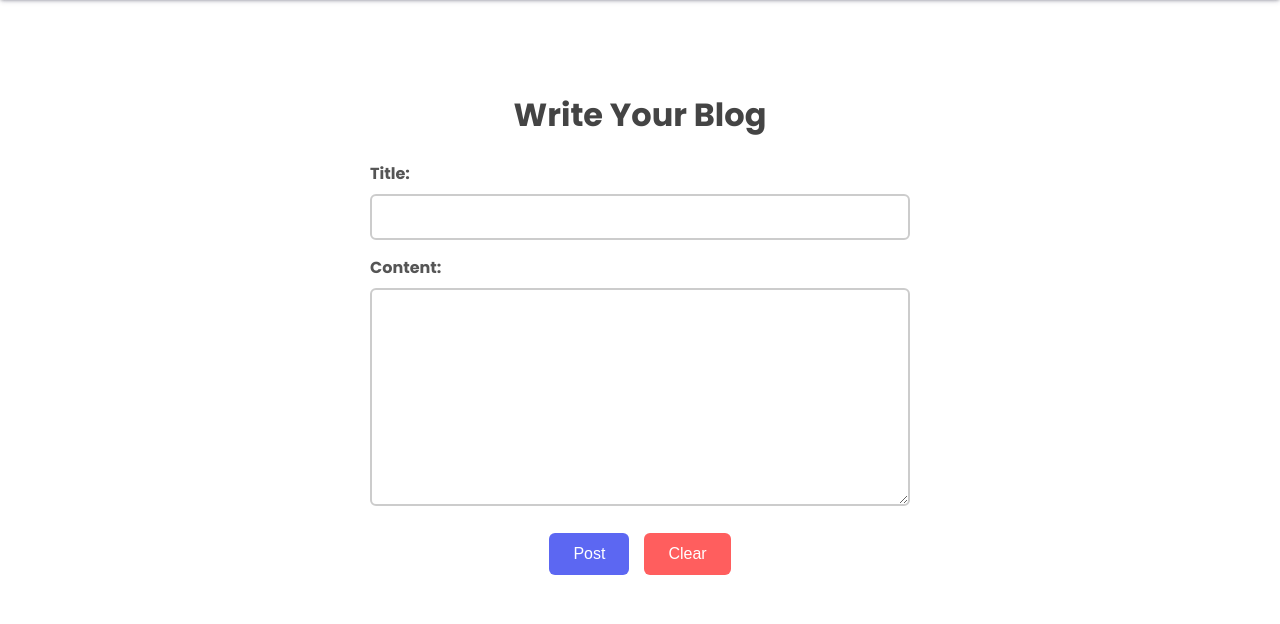
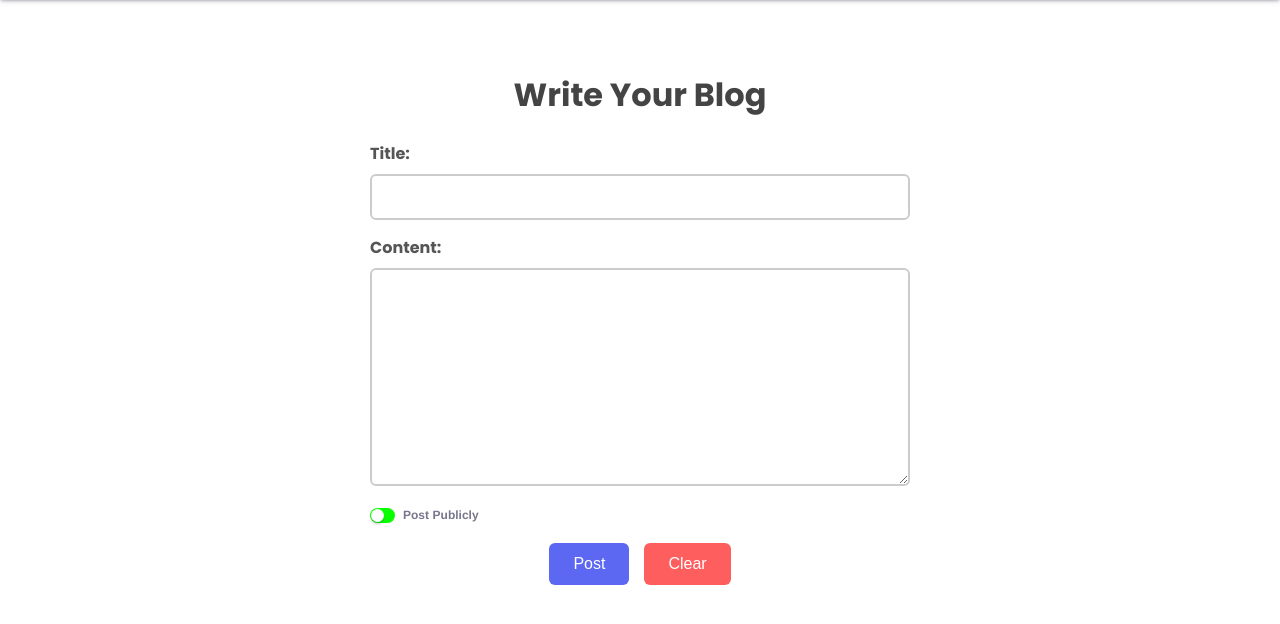
Before and after one commit to darshanm16/Blogging-Platform, a Django app: page /writeblog/ in a window 1280 px wide. Shown: the part 67-691 px from the top of the page. Run offline with Django 5.2, Linux system fonts and the light colour scheme; a user stored in the database is signed in.

Commit message:
added new feature post blog ananymously and display

```diff
--- a/home/models.py
+++ b/home/models.py
@@ -7,6 +7,7 @@ class Blogs(models.Model):
     title=models.CharField(max_length=100)
     content =models.TextField(max_length=10000)
     date =models.DateField()
+    ananymous=models.BooleanField(default=False)
 
     def __str__(self):
         return self.user_name
--- a/home/views.py
+++ b/home/views.py
@@ -174,7 +174,7 @@ def index(request):
     if isinstance(request.user, AnonymousUser):
         return redirect(login_user)
 
-    data=Blogs.objects.exclude(user_name=request.user).values()
+    data=Blogs.objects.exclude(user_name=request.user).order_by('?').values()
     serializer=BlogSerializer(data,many=True)
     d=serializer.data
 
@@ -201,7 +201,12 @@ def writeblog(request):
         user_name =request.user
         title =request.POST.get('title')
         content =request.POST.get('content')
-
+        check =request.POST.get('ananymous')
+        if check=='True':
+            blog=Blogs(user_name=user_name,title=title,content=content,date=datetime.today(),ananymous=True)
+            blog.save()
+            messages.success(request, "Posted Successfully!")
+            return redirect(writeblog)
         blog=Blogs(user_name=user_name,title=title,content=content,date=datetime.today())
         blog.save()
         messages.success(request, "Posted Successfully!")
--- a/static/writeblog.css
+++ b/static/writeblog.css
@@ -1,6 +1,6 @@
 /* General body styles */
 main {
-  font-family: 'Segoe UI', Tahoma, Geneva, Verdana, sans-serif;
+  font-family: "Segoe UI", Tahoma, Geneva, Verdana, sans-serif;
   color: #333;
   margin: 0;
   padding: 0;
@@ -10,14 +10,15 @@ main {
 .form-container {
   width: 90%;
   max-width: 600px;
-  margin: 40px auto;
+  margin: 20px auto;
   background: #fff;
   padding: 30px;
   border-radius: 12px;
 }
 
 /* Heading styles */
-h1, .blogs-title {
+h1,
+.blogs-title {
   text-align: center;
   color: #444;
   font-size: 2rem;
@@ -192,3 +193,125 @@ input[type="reset"]:hover {
   background-color: #218838;
   transform: translateY(-2px);
 }
+
+/* ananymous button */
+
+.checkbox-wrapper-35 .switch {
+  display: none;
+}
+
+.checkbox-wrapper-35 .switch + label {
+  -webkit-box-align: center;
+  -webkit-align-items: center;
+  -ms-flex-align: center;
+  align-items: center;
+  color: #78768d;
+  cursor: pointer;
+  display: -webkit-box;
+  display: -webkit-flex;
+  display: -ms-flexbox;
+  display: flex;
+  font-family: "Helvetica Neue", Helvetica, Arial, sans-serif;
+  font-size: 12px;
+  line-height: 15px;
+  position: relative;
+  -webkit-user-select: none;
+  -moz-user-select: none;
+  -ms-user-select: none;
+  user-select: none;
+}
+
+.checkbox-wrapper-35 .switch + label::before,
+.checkbox-wrapper-35 .switch + label::after {
+  content: "";
+  display: block;
+}
+
+.checkbox-wrapper-35 .switch + label::before {
+  background-color: #09ff00;
+  border-radius: 500px;
+  height: 15px;
+  margin-right: 8px;
+  -webkit-transition: background-color 0.125s ease-out;
+  transition: background-color 0.125s ease-out;
+  width: 25px;
+}
+
+.checkbox-wrapper-35 .switch + label::after {
+  background-color: #fff;
+  border-radius: 13px;
+  box-shadow: 0 3px 1px 0 rgba(37, 34, 71, 0.05),
+    0 2px 2px 0 rgba(37, 34, 71, 0.1), 0 3px 3px 0 rgba(37, 34, 71, 0.05);
+  height: 13px;
+  left: 1px;
+  position: absolute;
+  top: 1px;
+  -webkit-transition: -webkit-transform 0.125s ease-out;
+  transition: -webkit-transform 0.125s ease-out;
+  transition: transform 0.125s ease-out;
+  transition: transform 0.125s ease-out, -webkit-transform 0.125s ease-out;
+  width: 13px;
+}
+
+.checkbox-wrapper-35 .switch + label .switch-x-text {
+  display: block;
+  margin-right: 0.3em;
+}
+
+.checkbox-wrapper-35 .switch + label .switch-x-toggletext {
+  display: block;
+  font-weight: bold;
+  height: 15px;
+  position: relative;
+  width: 25px;
+}
+
+.checkbox-wrapper-35 .switch + label .switch-x-unchecked,
+.checkbox-wrapper-35 .switch + label .switch-x-checked {
+  left: 0;
+  position: absolute;
+  top: 0;
+  -webkit-transition: opacity 0.125s ease-out, -webkit-transform 0.125s ease-out;
+  transition: opacity 0.125s ease-out, -webkit-transform 0.125s ease-out;
+  transition: transform 0.125s ease-out, opacity 0.125s ease-out;
+  transition: transform 0.125s ease-out, opacity 0.125s ease-out,
+    -webkit-transform 0.125s ease-out;
+}
+
+.checkbox-wrapper-35 .switch + label .switch-x-unchecked {
+  opacity: 1;
+  -webkit-transform: none;
+  transform: none;
+}
+
+.checkbox-wrapper-35 .switch + label .switch-x-checked {
+  opacity: 0;
+  -webkit-transform: translate3d(0, 100%, 0);
+  transform: translate3d(0, 100%, 0);
+}
+
+.checkbox-wrapper-35 .switch + label .switch-x-hiddenlabel {
+  position: absolute;
+  visibility: hidden;
+}
+
+.checkbox-wrapper-35 .switch:checked + label::before {
+  background-color: #05012c;
+}
+
+.checkbox-wrapper-35 .switch:checked + label::after {
+  -webkit-transform: translate3d(10px, 0, 0);
+  transform: translate3d(10px, 0, 0);
+}
+
+.checkbox-wrapper-35 .switch:checked + label .switch-x-unchecked {
+  opacity: 0;
+  -webkit-transform: translate3d(0, -100%, 0);
+  transform: translate3d(0, -100%, 0);
+}
+
+.checkbox-wrapper-35 .switch:checked + label .switch-x-checked {
+  opacity: 1;
+  -webkit-transform: none;
+  transform: none;
+}
--- a/templates/writeblog.html
+++ b/templates/writeblog.html
@@ -17,6 +17,18 @@
     <label for="desc">Content:</label>
     <textarea name="content" rows="10" id="desc" required></textarea>
 
+
+    <div class="checkbox-wrapper-35">
+      <input class="switch" type="checkbox" id="switch" name="ananymous" value="True">
+      <label for="switch">
+        <span class="switch-x-text">Post</span>
+        <span class="switch-x-toggletext">
+          <span class="switch-x-unchecked"><span class="switch-x-hiddenlabel">Unchecked: </span>Publicly</span>
+          <span class="switch-x-checked"><span class="switch-x-hiddenlabel">Checked: </span>Ananymously</span>
+        </span>
+      </label>
+    </div>
+
     <div class="form-buttons">
       <input type="submit" value="Post" id="postbtn" />
       <input type="reset" value="Clear" />
```
Also changed, not shown: templates/index.html (+7 -6 lines), db.sqlite3, home/migrations/0002_blogs_ananymous.py (added). Lines whose indentation alone changed are shown as unchanged.
